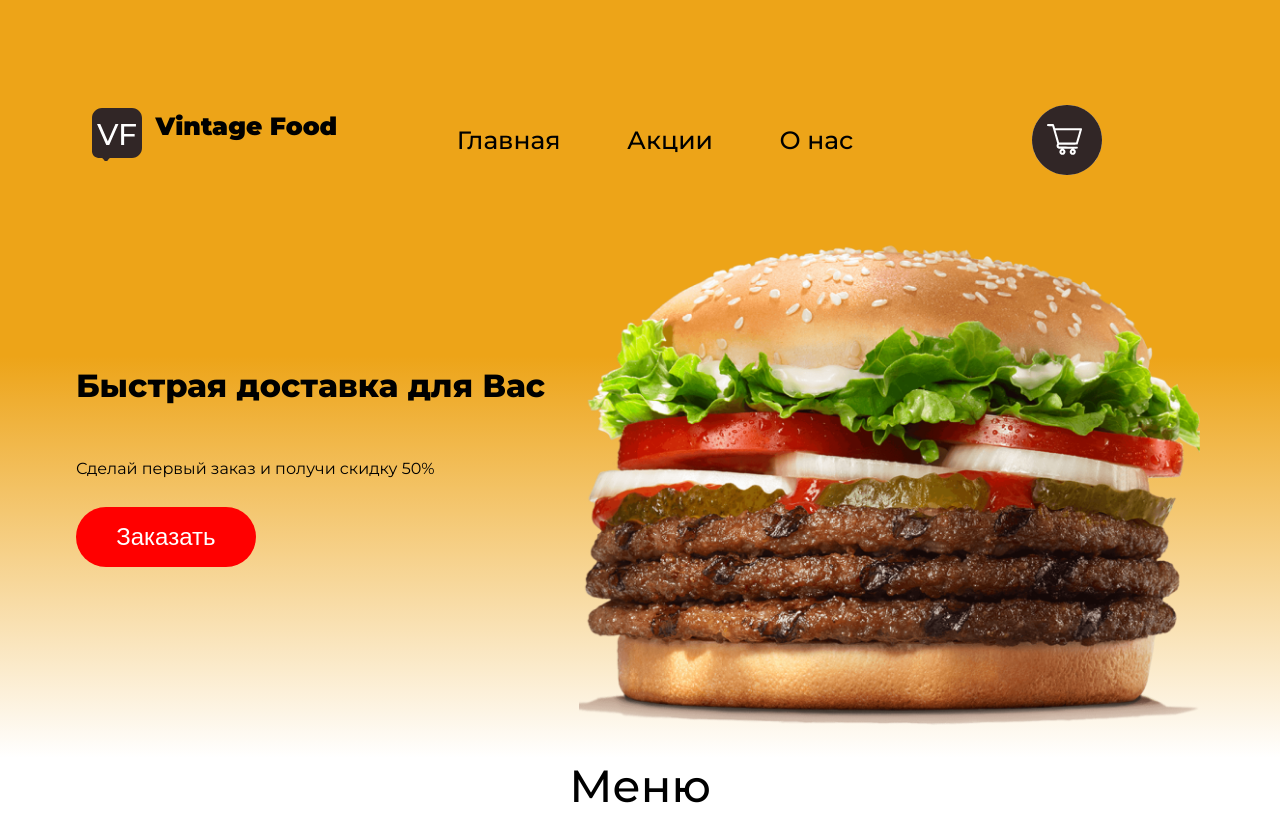
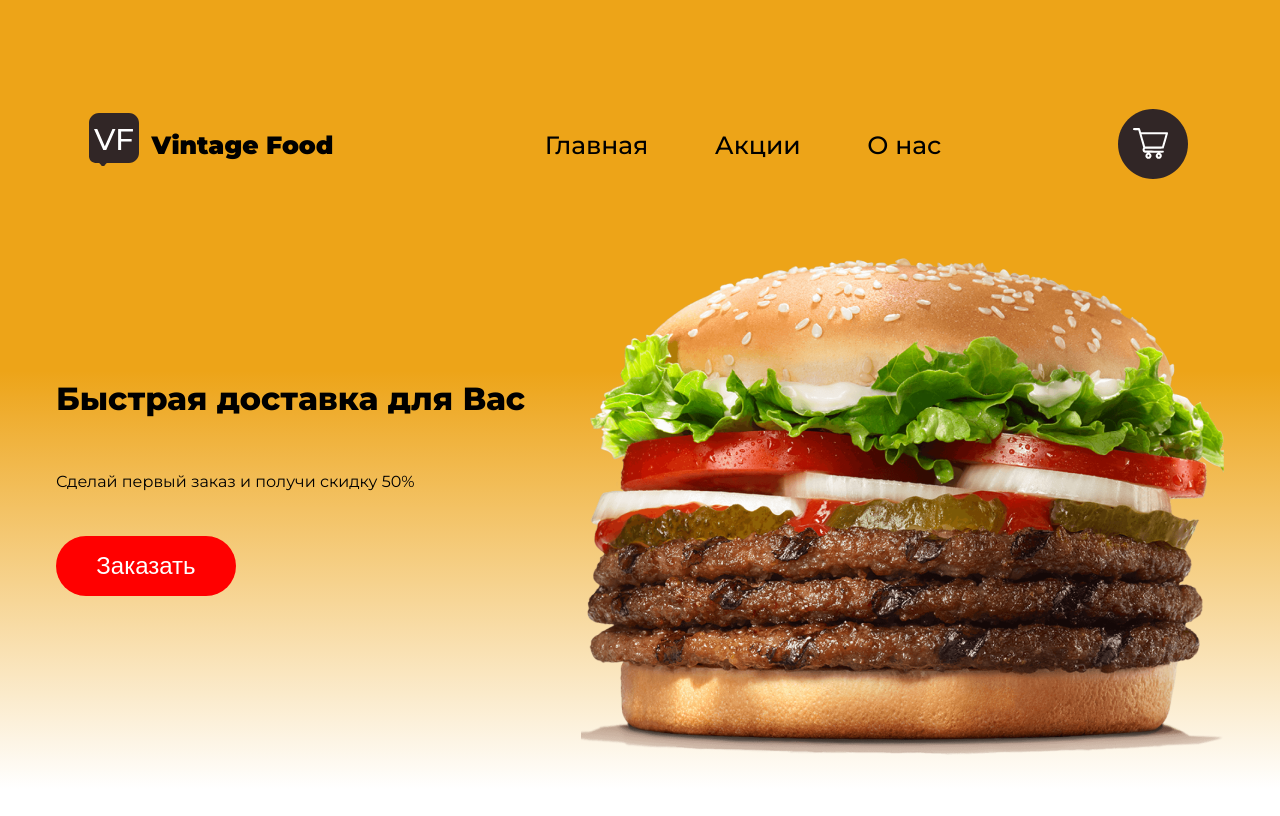
Before and after one commit to razzhivinasasha/vintage_food, a plain HTML site: page index.html in a window 1280 px wide. Shown: the top 816 px of the page. Drawn offline with Linux system fonts and the light colour scheme.

Commit message:
Добавлен index.css

```diff
--- a/index.css
+++ b/index.css
@@ -3,8 +3,6 @@
     scroll-behavior: smooth; /*плавный переход по старнице*/
 }
 *, *::before, *::after {
-    margin: 0;
-    padding: 0;
     box-sizing: inherit;
 }
 :root {
@@ -19,22 +17,22 @@
     width: 100%;
     max-width: 1600px;
     height: auto;
+    margin: 0;
+    padding: 0;
 }
 
 /*header*/
 header {
     background: linear-gradient(180deg, var(--yellow-color-) 47%, var(--white-color) 100%);
 }
-.header-grid {
-    display: grid;
-    grid-template-columns: repeat(3, 1fr);
-    grid-template-rows: 1fr;
+.h-top {
+    display: flex;
+    justify-content: space-around;
+    flex-wrap: nowrap;
     align-items: center;
-    padding: 105px 0 0;
+    padding-top: 105px;
 }
 .logo {
-    grid-column: 1 / 2;
-    justify-self: center;
     display: flex;
     align-items: center;
 }
@@ -46,18 +44,17 @@
     font-weight: 900;
     font-size: 25px;
 }
-.menu {
-    grid-column: 2 / 3;
-    justify-self: end;
-}
 .menu ul {
     display: flex;
-    font-weight: 500;
-    font-size: 25px;
+    justify-content: center;
+    align-items: center;
     gap: 66.5px;
+    transition: text-shadow 0.2s ease; /* Плавный переход по желанию */
 }
 li {
     list-style-type: none;
+    font-weight: 500;
+    font-size: 25px;
 }
 a {
     text-decoration: none;
@@ -65,40 +62,41 @@
     cursor: pointer;
 }
 .menu a:hover {
-    font-weight: 700;
+    text-shadow: 1px 0 0 currentColor, -.5px 0 0 currentColor;  /* Размытие размывает тень, делая буквы "жирнее" */
 }
 .basket { /*скругление приминяем к самой кнопке, не к img*/
-    grid-column: 3 / 4;
-    justify-self: center;
-    width: 70px;
-    height: 70px;
-    border-radius: 100%;
     border: none;
+    background-color: var(--yellow-color-);
     cursor: pointer;
 }
-.header-grid-2 {
-    display: grid;
-    grid-template-columns: 1fr 1fr;
-    grid-template-rows: auto;
+.basket-img {
+    width: 70px;
+    height: auto;
+}
+
+.h-main {
+    display: flex;
     align-items: center;
-    gap: 38px;
+    justify-content: space-evenly;
 
 }
 .h-left {
-    grid-column: 1 / 2;
-    justify-self: center;
+    display: flex;
+    flex-direction: column;
 }
 h1 {
     font-weight: 800;
     font-size: 32px;
+    margin: 0;
     margin-bottom: 54px;
 }
-p {
+.h-left p {
     font-weight: 400;
     font-size: 16px;
-    margin-bottom: 29px;
+    margin: 0;
+    margin-bottom: 45px;
 }
-.header-grid-2 button {
+.h-main button {
     width: 180px;
     height: 60px;
     font-weight: 400;
@@ -108,16 +106,12 @@
     background-color: red;
     color: var(--white-color);
     cursor: pointer;
+    margin: 0;
 }
-.h-right {
-    grid-column: 2 / 3;
-    justify-self: start;
-    /* Сдвигает весь блок с картинкой влево на 200px, не ломая сетку */
-    transform: translateX(-80px);
-}
+
 .burger-img {
     width: 100%;
-    max-width: 642px;
+    max-width: 643px;
     height: auto;
 }
 
@@ -145,6 +139,9 @@
     height: auto;
     border-radius: 50px;
 }
+.main-menu:hover {
+    box-shadow: 0px 0px 13px 1px rgba(59, 46, 10, 1);
+}
 figcaption {
     font-weight: 500;
     font-size: 35px;
@@ -155,16 +152,20 @@
     background: var(--white-color);
     background: linear-gradient(180deg, var(--white-color) 0%, var(--yellow-color-) 100%);
     text-align: center;
-    font-weight: 400;
-    font-size: 20px;
-    padding: 157px 0 80px;
 }
 footer ul {
     display: grid;
     grid-template-columns: repeat(3, 1fr);
     grid-template-rows: auto;
     justify-content: center;
+    margin: 0;
+    padding: 0;
     margin-bottom: 45px;
+    padding-top: 157px;
+}
+footer ul li {
+    font-weight: 400;
+    font-size: 20px;
 }
 footer ul li:nth-child(1) {
     justify-self: end;/* Прижать элемент к правому краю ячейки */
@@ -175,14 +176,22 @@
 footer ul li:nth-child(3) {
     justify-self: start; /* Прижать к левому краю ячейки */
 }
+footer ul li {
+    font-weight: 400;
+    font-size: 20px;
+}
+footer p {
+    font-weight: 500;
+    font-size: 20px;
+}
 footer p+p {
-    padding-top: 24px;
-    padding-bottom: 22px;
+    padding: 24px 0 17px;
 }
 .footer-vk-telega {
     display: flex;
     align-items: center;
     justify-content: center;
+    padding-bottom: 80px;
 }
 .vk {
     width: 50px;
--- a/index.html
+++ b/index.html
@@ -12,7 +12,7 @@
 </head>
 <body>
     <header>
-        <div class="header-grid">
+        <div class="h-top">
             <div class="logo">
                 <img src="img/icon.svg" class="logo-img">
                 <p>Vintage Food</p>
@@ -29,7 +29,7 @@
             </button>
         </div>
 
-        <div class="header-grid-2">
+        <div class="h-main">
             <div class="h-left">
                 <h1>Быстрая доставка для Вас</h1>
                 <p>Сделай первый заказ и получи скидку 50%</p>
@@ -42,7 +42,7 @@
     </header>
 
     <main>
-        <section class="container-1">
+        <section>
             <h2>Меню</h2>
 
             <div class="menu-grid">
```
Also changed, not shown: 1 other file.
